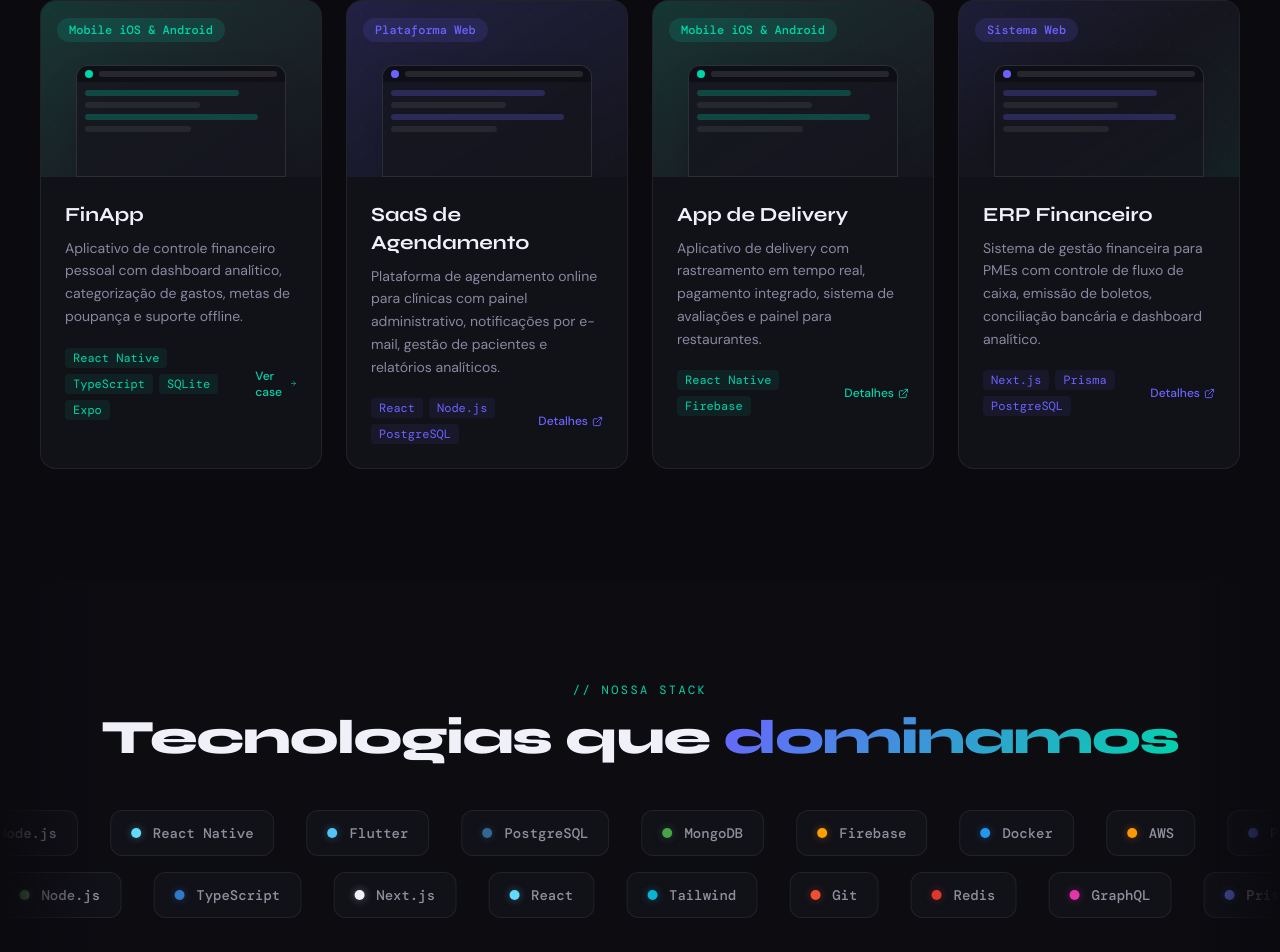
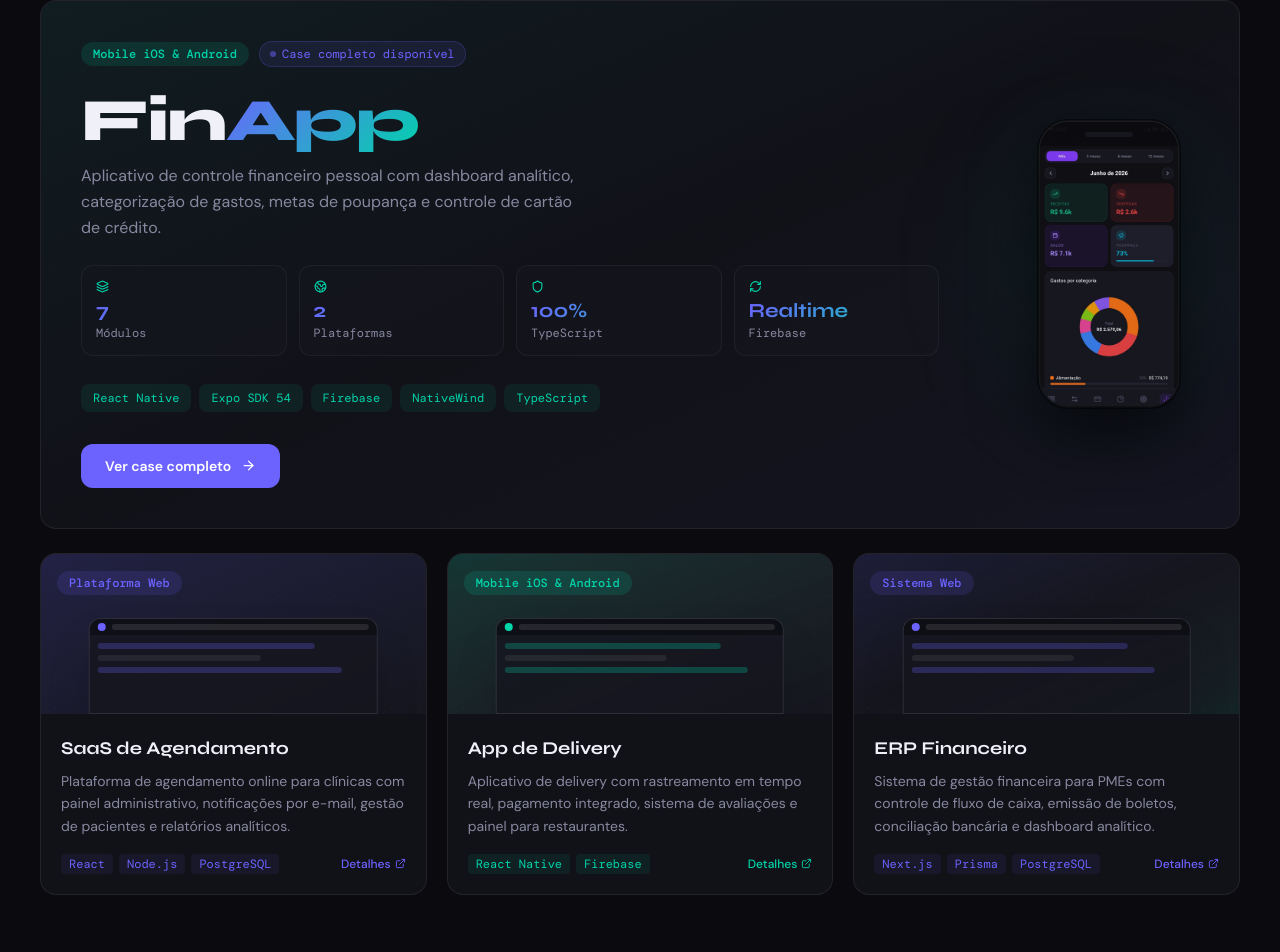
Before and after one commit to joaov-rizzardo/site_empresa, a Next.js app: page / in a window 1280 px wide. Shown: the part 2685-3637 px from the top of the page. Built offline with nearby package versions, Linux system fonts and the light colour scheme; a web font is replaced by a local one.

Commit message:
feat: visual improvements on home page

```diff
--- a/components/Navbar.tsx
+++ b/components/Navbar.tsx
@@ -2,6 +2,7 @@
 import { useState, useEffect } from "react";
 import { motion, AnimatePresence } from "framer-motion";
 import { Menu, X, Code2 } from "lucide-react";
+import { usePathname, useRouter } from "next/navigation";
 
 const links = [
   { label: "Início", href: "#inicio" },
@@ -14,6 +15,8 @@ const links = [
 export default function Navbar() {
   const [scrolled, setScrolled] = useState(false);
   const [open, setOpen] = useState(false);
+  const pathname = usePathname();
+  const router = useRouter();
 
   useEffect(() => {
     const handleScroll = () => setScrolled(window.scrollY > 24);
@@ -23,8 +26,20 @@ export default function Navbar() {
 
   const handleNavClick = (href: string) => {
     setOpen(false);
-    const el = document.querySelector(href);
-    if (el) el.scrollIntoView({ behavior: "smooth" });
+    if (pathname === "/") {
+      const el = document.querySelector(href);
+      if (el) el.scrollIntoView({ behavior: "smooth" });
+    } else {
+      router.push("/" + href);
+    }
+  };
+
+  const handleLogoClick = () => {
+    if (pathname === "/") {
+      window.scrollTo({ top: 0, behavior: "smooth" });
+    } else {
+      router.push("/");
+    }
   };
 
   return (
@@ -41,7 +56,7 @@ export default function Navbar() {
       <div className="max-w-7xl mx-auto px-6 lg:px-10 h-16 flex items-center justify-between">
         {/* Logo */}
         <button
-          onClick={() => window.scrollTo({ top: 0, behavior: "smooth" })}
+          onClick={handleLogoClick}
           className="flex items-center gap-2 group"
         >
           <div className="w-8 h-8 rounded-lg bg-primary flex items-center justify-center">
--- a/components/Portfolio.tsx
+++ b/components/Portfolio.tsx
@@ -1,8 +1,12 @@
 "use client";
 import { useState } from "react";
 import { motion, AnimatePresence } from "framer-motion";
+import Image from "next/image";
 import Link from "next/link";
-import { X, ExternalLink, Calendar, Users, ArrowRight } from "lucide-react";
+import {
+  X, ExternalLink, Calendar, Users, ArrowRight,
+  Layers, Globe2, Shield, RefreshCw,
+} from "lucide-react";
 
 const projects = [
   {
@@ -10,14 +14,14 @@ const projects = [
     title: "FinApp",
     category: "Mobile iOS & Android",
     description:
-      "Aplicativo de controle financeiro pessoal com dashboard analítico, categorização de gastos, metas de poupança e suporte offline.",
-    stack: ["React Native", "TypeScript", "SQLite", "Expo"],
+      "Aplicativo de controle financeiro pessoal com dashboard analítico, categorização de gastos, metas de poupança e controle de cartão de crédito.",
+    stack: ["React Native", "Expo SDK 54", "Firebase", "NativeWind", "TypeScript"],
     color: "#00D4AA",
     bg: "from-secondary/20 to-surface2",
     caseUrl: "/portfolio/finapp",
-    stats: { duration: "2026", users: "iOS & Android", result: "100% offline" },
+    stats: { duration: "2026", users: "iOS & Android", result: "100% TypeScript" },
     details:
-      "App mobile completo com dashboard analítico, categorização automática de gastos, metas financeiras com progresso visual, controle de cartão de crédito e dark mode nativo. Desenvolvido com React Native + Expo para funcionar offline por padrão.",
+      "App mobile completo com dashboard analítico, categorização automática de gastos, metas financeiras com progresso visual, controle de cartão de crédito e dark mode nativo. Desenvolvido com React Native + Expo SDK 54, Firebase Firestore e NativeWind.",
   },
   {
     id: 2,
@@ -63,6 +67,13 @@ const projects = [
   },
 ];
 
+const finappMetrics = [
+  { value: "7", label: "Módulos", icon: Layers },
+  { value: "2", label: "Plataformas", icon: Globe2 },
+  { value: "100%", label: "TypeScript", icon: Shield },
+  { value: "Realtime", label: "Firebase", icon: RefreshCw },
+];
+
 type Project = (typeof projects)[0];
 
 function ProjectModal({ project, onClose }: { project: Project; onClose: () => void }) {
@@ -84,7 +95,6 @@ function ProjectModal({ project, onClose }: { project: Project; onClose: () => v
           onClick={(e) => e.stopPropagation()}
           className="relative w-full max-w-xl rounded-2xl border border-white/10 bg-surface shadow-2xl overflow-hidden"
         >
-          {/* Header gradient */}
           <div className={`h-36 bg-gradient-to-br ${project.bg} relative flex items-end p-6`}>
             <div className="absolute inset-0 dot-grid opacity-30" />
             <span
@@ -94,19 +104,15 @@ function ProjectModal({ project, onClose }: { project: Project; onClose: () => v
               {project.category}
             </span>
           </div>
-
           <button
             onClick={onClose}
             className="absolute top-4 right-4 w-8 h-8 rounded-full bg-white/10 flex items-center justify-center hover:bg-white/20 transition-colors"
           >
             <X size={14} />
           </button>
-
           <div className="p-6">
             <h3 className="font-display font-bold text-2xl mb-3">{project.title}</h3>
             <p className="text-dim text-sm leading-relaxed mb-5">{project.details}</p>
-
-            {/* Stats */}
             <div className="grid grid-cols-3 gap-3 mb-5">
               {[
                 { icon: Calendar, label: "Prazo", value: project.stats.duration },
@@ -116,17 +122,12 @@ function ProjectModal({ project, onClose }: { project: Project; onClose: () => v
                 <div key={label} className="rounded-xl bg-surface2 p-3 text-center">
                   <Icon size={13} className="mx-auto mb-1 text-dim" />
                   <div className="text-xs text-dim mb-1">{label}</div>
-                  <div
-                    className="text-xs font-mono font-medium"
-                    style={{ color: project.color }}
-                  >
+                  <div className="text-xs font-mono font-medium" style={{ color: project.color }}>
                     {value}
                   </div>
                 </div>
               ))}
             </div>
-
-            {/* Stack tags */}
             <div className="flex flex-wrap gap-2">
               {project.stack.map((t) => (
                 <span
@@ -147,10 +148,13 @@ function ProjectModal({ project, onClose }: { project: Project; onClose: () => v
 
 export default function Portfolio() {
   const [selected, setSelected] = useState<Project | null>(null);
+  const [finapp, ...others] = projects;
 
   return (
     <section id="portfolio" className="py-28 relative">
       <div className="max-w-7xl mx-auto px-6 lg:px-10">
+
+        {/* Header */}
         <motion.div
           initial={{ opacity: 0, y: 24 }}
           whileInView={{ opacity: 1, y: 0 }}
@@ -170,31 +174,149 @@ export default function Portfolio() {
           </p>
         </motion.div>
 
-        <div className="grid md:grid-cols-2 lg:grid-cols-4 gap-6">
-          {projects.map((p, i) => (
+        {/* ── Featured FinApp card ── */}
+        <motion.div
+          initial={{ opacity: 0, y: 32 }}
+          whileInView={{ opacity: 1, y: 0 }}
+          viewport={{ once: true }}
+          transition={{ duration: 0.6 }}
+          className="relative rounded-2xl border border-white/[.07] bg-surface overflow-hidden mb-6 group
+            hover:border-secondary/25 transition-all duration-500
+            hover:shadow-[0_0_70px_rgba(0,212,170,0.07),0_28px_80px_rgba(0,0,0,0.55)]"
+        >
+          {/* Background layers */}
+          <div className="absolute inset-0 bg-gradient-to-br from-secondary/[0.06] via-transparent to-primary/[0.04] pointer-events-none" />
+          <div className="absolute inset-0 dot-grid opacity-[0.12] pointer-events-none" />
+          <div className="absolute -top-40 -right-40 w-[480px] h-[480px] bg-secondary/[0.06] rounded-full blur-3xl pointer-events-none opacity-0 group-hover:opacity-100 transition-opacity duration-700" />
+
+          <div className="relative grid lg:grid-cols-[1fr_260px] items-stretch">
+
+            {/* Left — content */}
+            <div className="p-8 lg:p-10">
+
+              {/* Badge row */}
+              <div className="flex flex-wrap items-center gap-2.5 mb-6">
+                <span
+                  className="px-3 py-1 rounded-full text-xs font-mono font-medium"
+                  style={{ background: "rgba(0,212,170,0.12)", color: "#00D4AA" }}
+                >
+                  {finapp.category}
+                </span>
+                <span className="inline-flex items-center gap-1.5 px-2.5 py-1 rounded-full text-xs font-mono bg-primary/10 border border-primary/20 text-primary">
+                  <span className="w-1.5 h-1.5 rounded-full bg-primary animate-pulse" />
+                  Case completo disponível
+                </span>
+              </div>
+
+              <h3 className="font-display font-extrabold text-5xl lg:text-6xl tracking-tight mb-3">
+                Fin<span className="gradient-text">App</span>
+              </h3>
+
+              <p className="text-dim leading-relaxed mb-6 max-w-lg">
+                {finapp.description}
+              </p>
+
+              {/* Metrics */}
+              <div className="grid grid-cols-2 sm:grid-cols-4 gap-3 mb-7">
+                {finappMetrics.map(({ value, label, icon: Icon }) => (
+                  <div
+                    key={label}
+                    className="rounded-xl bg-surface2/60 border border-white/[.05] p-3.5"
+                  >
+                    <Icon size={13} className="text-secondary mb-2" />
+                    <div className="font-display font-bold text-xl gradient-text leading-none mb-1">
+                      {value}
+                    </div>
+                    <div className="text-dim text-xs font-mono">{label}</div>
+                  </div>
+                ))}
+              </div>
+
+              {/* Stack */}
+              <div className="flex flex-wrap gap-2 mb-8">
+                {finapp.stack.map((t) => (
+                  <span
+                    key={t}
+                    className="px-3 py-1.5 rounded-lg text-xs font-mono"
+                    style={{ background: "rgba(0,212,170,0.08)", color: "#00D4AA" }}
+                  >
+                    {t}
+                  </span>
+                ))}
+              </div>
+
+              {/* Prominent CTA */}
+              <Link
+                href={finapp.caseUrl!}
+                className="inline-flex items-center gap-2.5 px-6 py-3 rounded-xl bg-primary text-white text-sm font-semibold
+                  hover:bg-primary/90 transition-all duration-200
+                  hover:shadow-[0_0_28px_rgba(108,99,255,0.5)] group/btn"
+              >
+                Ver case completo
+                <ArrowRight
+                  size={15}
+                  className="group-hover/btn:translate-x-1 transition-transform duration-200"
+                />
+              </Link>
+            </div>
+
+            {/* Right — phone visual */}
+            <div className="hidden lg:flex items-center justify-center px-6 py-8 relative">
+              {/* Ambient glow */}
+              <div className="absolute inset-0 flex items-center justify-center pointer-events-none">
+                <div className="w-44 h-60 bg-secondary/10 rounded-full blur-3xl" />
+              </div>
+
+              {/* Phone frame */}
+              <div
+                className="relative z-10 w-[138px] h-[284px] rounded-[28px] overflow-hidden flex-shrink-0"
+                style={{
+                  boxShadow:
+                    "0 24px 64px rgba(0,0,0,0.7), 0 0 0 1.5px rgba(255,255,255,0.09), 0 0 0 3px rgba(0,0,0,0.5)",
+                }}
+              >
+                {/* Notch bar */}
+                <div className="absolute top-0 left-0 right-0 h-6 bg-[#0A0A0F]/95 z-10 flex items-center justify-center">
+                  <div className="w-12 h-[5px] bg-[#16161F] rounded-full" />
+                </div>
+                <Image
+                  src="/images/finapp/relatorios.jpeg"
+                  alt="FinApp — tela de relatórios"
+                  fill
+                  className="object-cover object-top"
+                  sizes="138px"
+                />
+              </div>
+            </div>
+          </div>
+        </motion.div>
+
+        {/* ── Other projects ── */}
+        <div className="grid md:grid-cols-3 gap-5">
+          {others.map((p, i) => (
             <motion.div
               key={p.id}
-              initial={{ opacity: 0, y: 28 }}
+              initial={{ opacity: 0, y: 24 }}
               whileInView={{ opacity: 1, y: 0 }}
               viewport={{ once: true }}
               transition={{ delay: i * 0.1, duration: 0.5 }}
               className="group rounded-2xl border border-white/[.07] bg-surface overflow-hidden
                 cursor-pointer transition-all duration-300 hover:border-primary/40 hover:-translate-y-1
                 hover:shadow-[0_0_30px_rgba(108,99,255,.15),0_16px_50px_rgba(0,0,0,.4)]"
-              onClick={() => !p.caseUrl && setSelected(p)}
+              onClick={() => setSelected(p)}
             >
-              {/* Card top visual */}
-              <div className={`h-44 bg-gradient-to-br ${p.bg} relative overflow-hidden`}>
+              {/* Card visual */}
+              <div className={`h-40 bg-gradient-to-br ${p.bg} relative overflow-hidden`}>
                 <div className="absolute inset-0 dot-grid opacity-30" />
 
                 {/* Mock screen */}
-                <div className="absolute bottom-0 left-1/2 -translate-x-1/2 w-3/4 h-28 rounded-t-xl bg-surface2/80 border border-white/10 overflow-hidden shadow-2xl">
+                <div className="absolute bottom-0 left-1/2 -translate-x-1/2 w-3/4 h-24 rounded-t-xl bg-surface2/80 border border-white/10 overflow-hidden shadow-2xl">
                   <div className="h-4 bg-base/60 flex items-center gap-1.5 px-2">
                     <span className="w-2 h-2 rounded-full" style={{ background: p.color }} />
                     <span className="h-1.5 rounded-full bg-white/10 flex-1" />
                   </div>
                   <div className="p-2 space-y-1.5">
-                    {[80, 60, 90, 55].map((w, j) => (
+                    {[80, 60, 90].map((w, j) => (
                       <div
                         key={j}
                         className="h-1.5 rounded-full"
@@ -207,7 +329,6 @@ export default function Portfolio() {
                   </div>
                 </div>
 
-                {/* Category badge */}
                 <div className="absolute top-4 left-4">
                   <span
                     className="px-3 py-1 rounded-full text-xs font-mono font-medium backdrop-blur-sm"
@@ -216,15 +337,13 @@ export default function Portfolio() {
                     {p.category}
                   </span>
                 </div>
-
-                {/* Hover overlay */}
                 <div className="absolute inset-0 bg-primary/10 opacity-0 group-hover:opacity-100 transition-opacity" />
               </div>
 
-              <div className="p-6">
-                <h3 className="font-display font-bold text-xl text-ink mb-2">{p.title}</h3>
-                <p className="text-dim text-sm leading-relaxed mb-5">{p.description}</p>
-                <div className="flex items-center justify-between">
+              <div className="p-5">
+                <h3 className="font-display font-bold text-lg text-ink mb-2">{p.title}</h3>
+                <p className="text-dim text-sm leading-relaxed mb-4">{p.description}</p>
+                <div className="flex items-center justify-between gap-2">
                   <div className="flex flex-wrap gap-1.5">
                     {p.stack.map((t) => (
                       <span
@@ -236,23 +355,12 @@ export default function Portfolio() {
                       </span>
                     ))}
                   </div>
-                  {p.caseUrl ? (
-                    <Link
-                      href={p.caseUrl}
-                      onClick={(e) => e.stopPropagation()}
-                      className="text-xs font-medium flex items-center gap-1 transition-colors"
-                      style={{ color: p.color }}
-                    >
-                      Ver case <ArrowRight size={11} />
-                    </Link>
-                  ) : (
-                    <button
-                      className="text-xs font-medium flex items-center gap-1 transition-colors"
-                      style={{ color: p.color }}
-                    >
-                      Detalhes <ExternalLink size={11} />
-                    </button>
-                  )}
+                  <button
+                    className="text-xs font-medium flex items-center gap-1 flex-shrink-0 transition-colors"
+                    style={{ color: p.color }}
+                  >
+                    Detalhes <ExternalLink size={11} />
+                  </button>
                 </div>
               </div>
             </motion.div>
```
Also changed, not shown: 1 other file (tests, documents, lock files or other folders).
